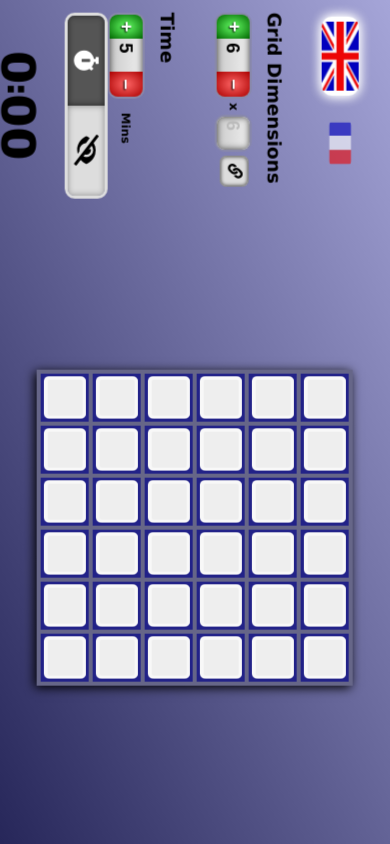
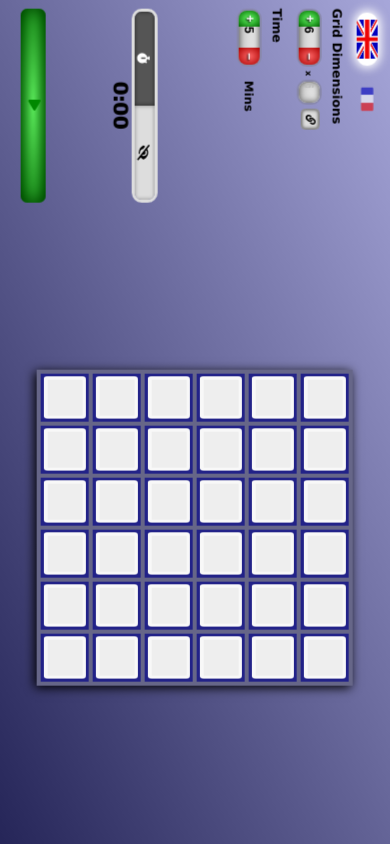
Before and after one commit to lekevoid/kewords, a Vue app: page / in a window 390 px wide. Built offline with nearby package versions, Linux system fonts and the light colour scheme.

Commit message:
Responsive pt 1

```diff
--- a/src/assets/sass/_app.scss
+++ b/src/assets/sass/_app.scss
@@ -62,8 +62,8 @@ body {
 			align-items: center;
 			flex: 0 0 75%;
 			height: 100vh;
-			max-height:768px;
 			justify-content: center;
+			max-height: 768px;
 			max-width: 75%;
 			width: 75%;
 		}
@@ -140,3 +140,14 @@ body {
 		font-size: 8px;
 	}
 }
+
+@media screen and (max-width: 960px) and (orientation:landscape),
+screen and (max-width: 767px) {
+	html {
+		font-size: calc(3px + 0.3vw);
+	}
+
+	#app .wrap#left {
+		padding: 3rem 2rem;
+	}
+}
--- a/src/assets/sass/_form.scss
+++ b/src/assets/sass/_form.scss
@@ -314,3 +314,26 @@
 		}
 	}
 }
+
+@media screen and (max-width: 960px) and (orientation:landscape),
+screen and (max-width: 767px) {
+	#params {
+		h1 {
+			margin-top: 3vmin;
+		}
+
+		#langs button {
+			height: 5rem;
+			max-width: 64px;
+		}
+
+		#core_params {
+			margin-bottom: 6vmin;
+		}
+	}
+
+	#actions button {
+		font-size: 3rem;
+		height: 6rem;
+	}
+}
--- a/src/assets/sass/_timer.scss
+++ b/src/assets/sass/_timer.scss
@@ -223,3 +223,27 @@
 		opacity: 1;
 	}
 }
+
+@media screen and (max-width: 960px) and (orientation:landscape),
+screen and (max-width: 767px) {
+	#timer {
+		#view_options {
+			margin-bottom: 0;
+
+			button {
+				font-size: 3rem;
+				height: 5rem;
+			}
+		}
+
+		#view_timer #time {
+			.number {
+				font-size: 5rem;
+			}
+
+			.colon {
+				font-size: 5vmin;
+			}
+		}
+	}
+}
```
Also changed, not shown: src/assets/styles.css. Lines whose indentation alone changed are shown as unchanged.
